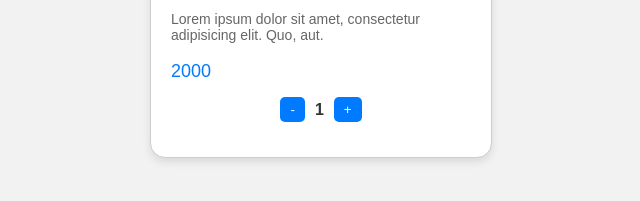
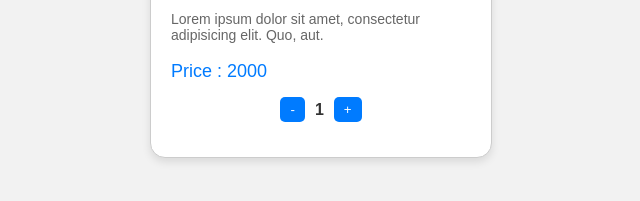
Before and after one commit to bhaktigondal/card-increment-decrement, a plain HTML site: page index.html in a window 1280 px wide. Shown: the part 305-506 px from the top of the page, 319-959 px from the left. Drawn offline with Linux system fonts and the light colour scheme.

Commit message:
new code added

```diff
--- a/index.html
+++ b/index.html
@@ -77,7 +77,7 @@
             alt="Shoes" class="card-img">
         <h1 class="card-heading">Shoes</h1>
         <p class="description">Lorem ipsum dolor sit amet, consectetur adipisicing elit. Quo, aut.</p>
-        <p class="price" id="price">2000</p>
+        <p class="price" id="price">  Price : 2000</p>
 
         <div class="quantity-btn-container">
             <button type="button" onclick="decrement()" class="quantity-btn">
```
